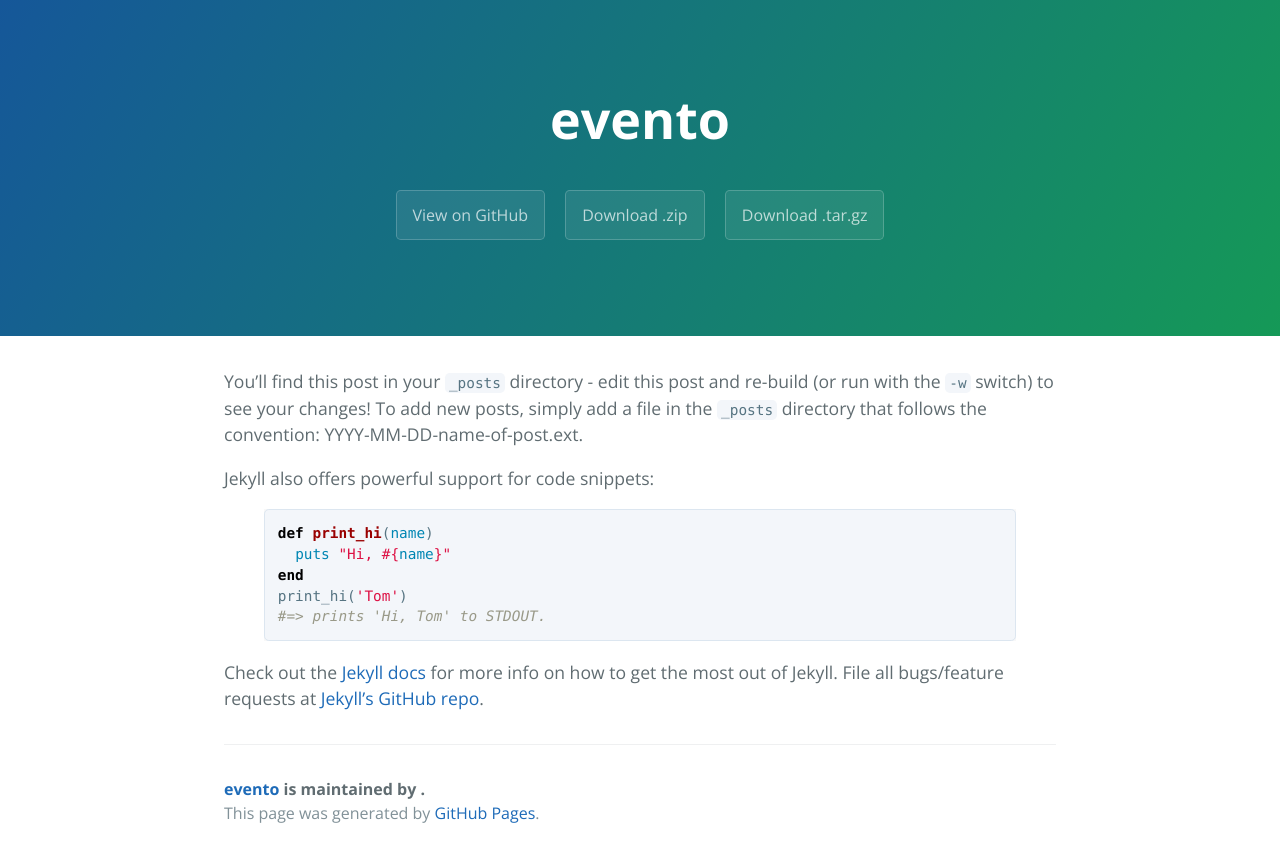
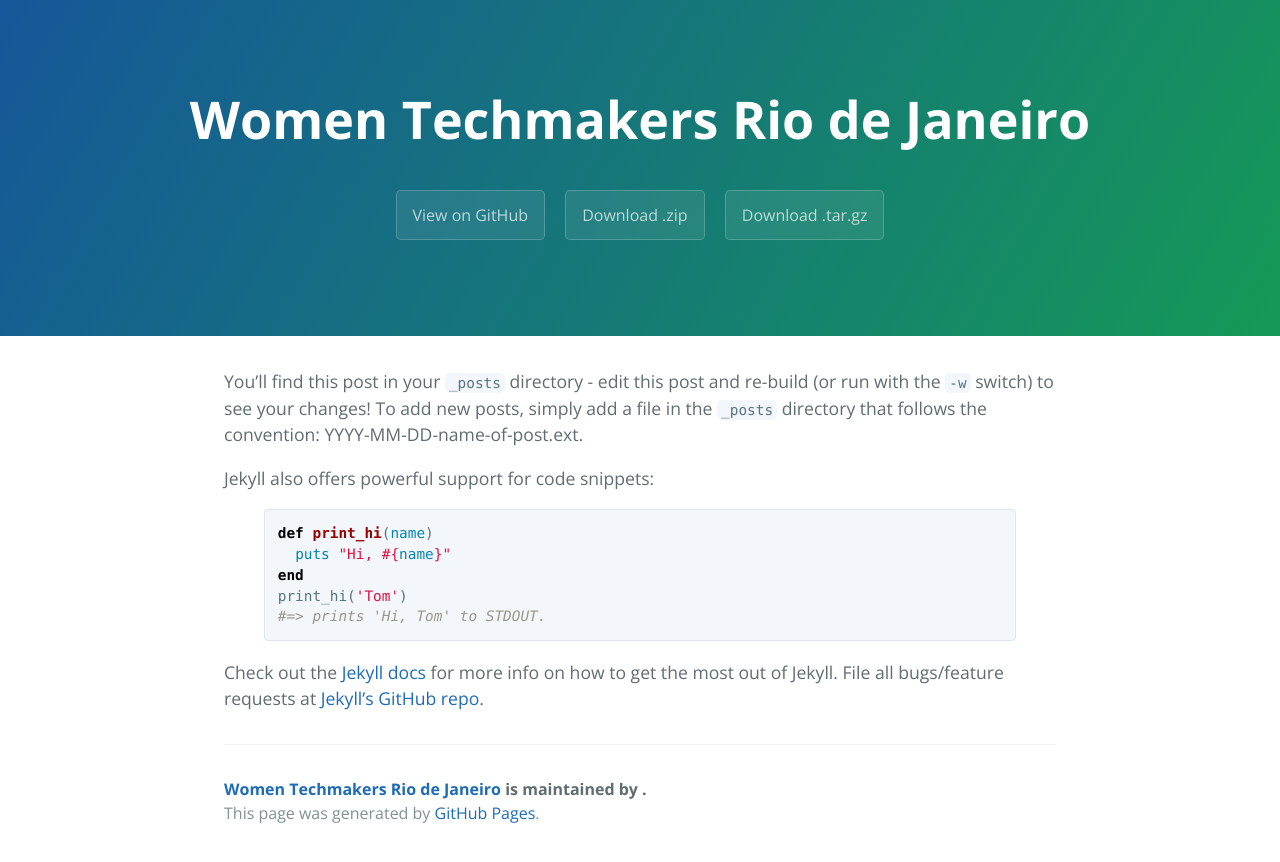
Before and after one commit to wtmrio/evento, a Jekyll site: the page built from _posts/2016-02-12-sample-content.markdown, in a window 1280 px wide. Shown: the top 862 px of the page. Built offline with Jekyll 4.4.1, drawn with Linux system fonts in a browser that asks for light colours; part of the change alters nothing that is shown.

Commit message:
Atualiza o arquivo

```diff
--- a/_config.yml
+++ b/_config.yml
@@ -1,20 +1,7 @@
-#
-# This file contains configuration flags to customize your site
-#
-
-# Name of your site (displayed in the header)
-name: Women Techmakers Rio de Janeiro
-
-# Short bio or description (displayed in the header)
-description:  O Google empenha-se em desenvolver um ambiente de trabalho inclusivo no mundo todo. Com esse objetivo, o Women Techmakers foi criado para incentivar e apoiar qualquer pessoa cis, trans, binária ou não-binária que se identifique com o gênero feminino, perseguirem seus sonhos e se melhorarem como profissionais em um espaço seguro e profissional.
-  O Women Techmakers Rio de Janeiro é uma comunidade independente, dentro do GDG Rio de Janeiro.
-
-# URL of your avatar or profile pic (you could use your GitHub profile pic)
-avatar: https://avatars1.githubusercontent.com/u/12105341?v=3&s=200
-
-#
-# Flags below are optional
-#
+title: Women Techmakers Rio de Janeiro
+description:  O Google empenha-se em desenvolver um ambiente de trabalho inclusivo no mundo todo. Com esse objetivo, o Women Techmakers foi criado para incentivar e apoiar qualquer pessoa cis, trans, binária ou não-binária que se identifique com o gênero feminino, perseguirem seus sonhos e se melhorarem como profissionais em um espaço seguro e profissional. O Women Techmakers Rio de Janeiro é uma comunidade independente, dentro do GDG Rio de Janeiro.
+show_downloads: false
+theme: jekyll-theme-cayman
 
 # Includes an icon in the footer for each username you enter
 footer-links:
@@ -24,51 +11,3 @@ footer-links:
   github: https://github.com/wtmrio
   twitter: jekyllrb
   youtube: https://www.youtube.com/channel/UCRor3pBXIRAUf8RX3h5lV-A
-
-
-# Enter your Disqus shortname (not your username) to enable commenting on posts
-# You can find your shortname on the Settings page of your Disqus account
-disqus: wtm-rio
-
-# Your website URL (e.g. http://barryclark.github.io or http://www.barryclark.co)
-# Used for Sitemap.xml and your RSS feed
-url: https://wtmrio.github.io/evento/
-
-#
-# !! You don't need to change any of the configuration flags below !!
-#
-
-permalink: /:title/
-
-# The release of Jekyll Now that you're using
-version: v1.2.0
-
-# Jekyll 3 now only supports Kramdown for Markdown
-kramdown:
-  # Use GitHub flavored markdown, including triple backtick fenced code blocks
-  input: GFM
-  # Jekyll 3 and GitHub Pages now only support rouge for syntax highlighting
-  syntax_highlighter: rouge
-  syntax_highlighter_opts:
-    # Use existing pygments syntax highlighting css
-    css_class: 'highlight'
-
-# Set the Sass partials directory, as we're using @imports
-sass:
-  style: :expanded # You might prefer to minify using :compressed
-
-# Use the following plug-ins
-gems:
-  - jekyll-sitemap # Create a sitemap using the official Jekyll sitemap gem
-  - jekyll-feed # Create an Atom feed using the official Jekyll feed gem
-
-# Exclude these files from your production _site
-exclude:
-  - Gemfile
-  - Gemfile.lock
-  - LICENSE
-  - README.md
-  - CNAME
-
-# Add an theme
-#theme: jekyll-theme-cayman
```
